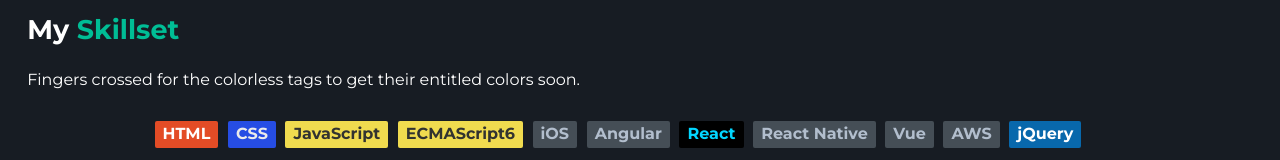
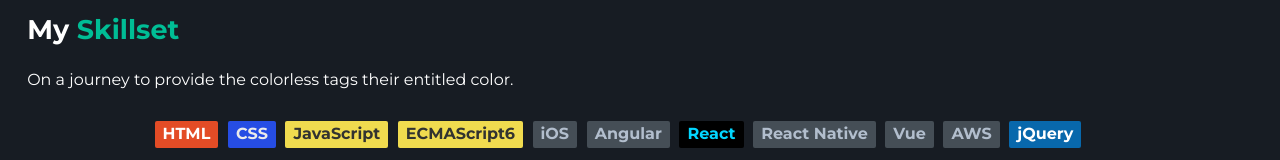
Before and after one commit to sidramwaseem/Portfolio, a React (Create React App) app: page / in a window 1280 px wide. Shown: the part 764-924 px from the top of the page. Built offline with nearby package versions, Linux system fonts and the light colour scheme.

Commit message:
update skill component

```diff
--- a/src/components/Skills/Skills.jsx
+++ b/src/components/Skills/Skills.jsx
@@ -26,8 +26,7 @@
           My <span className="cyan">Skillset</span>
         </h2>
         <p>
-          Fingers crossed for the colorless tags to get their entitled colors
-          soon.
+          On a journey to provide the colorless tags their entitled color.
         </p>
       </article>
       <main className="tags-container">{tagElement}</main>
```
